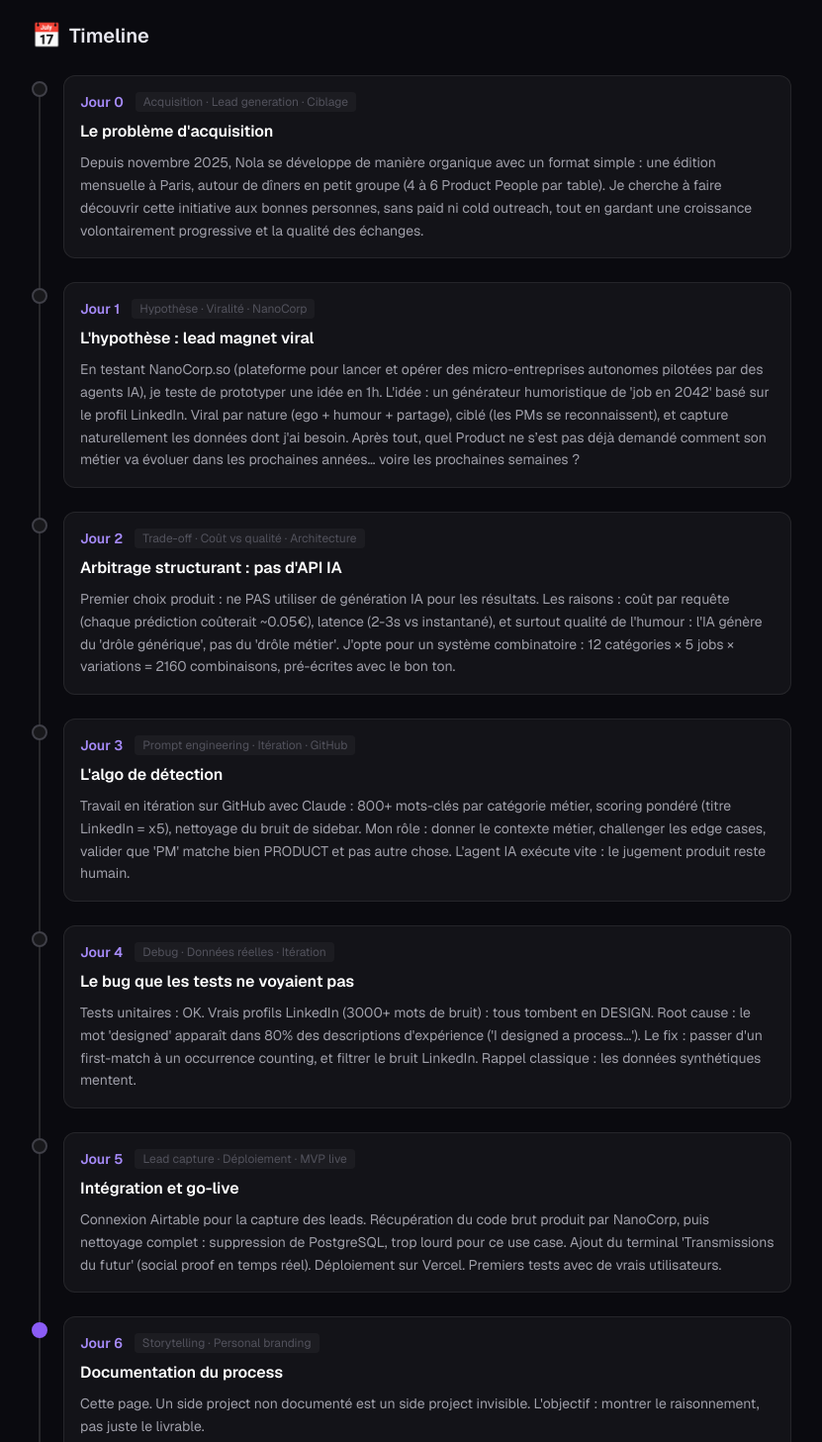
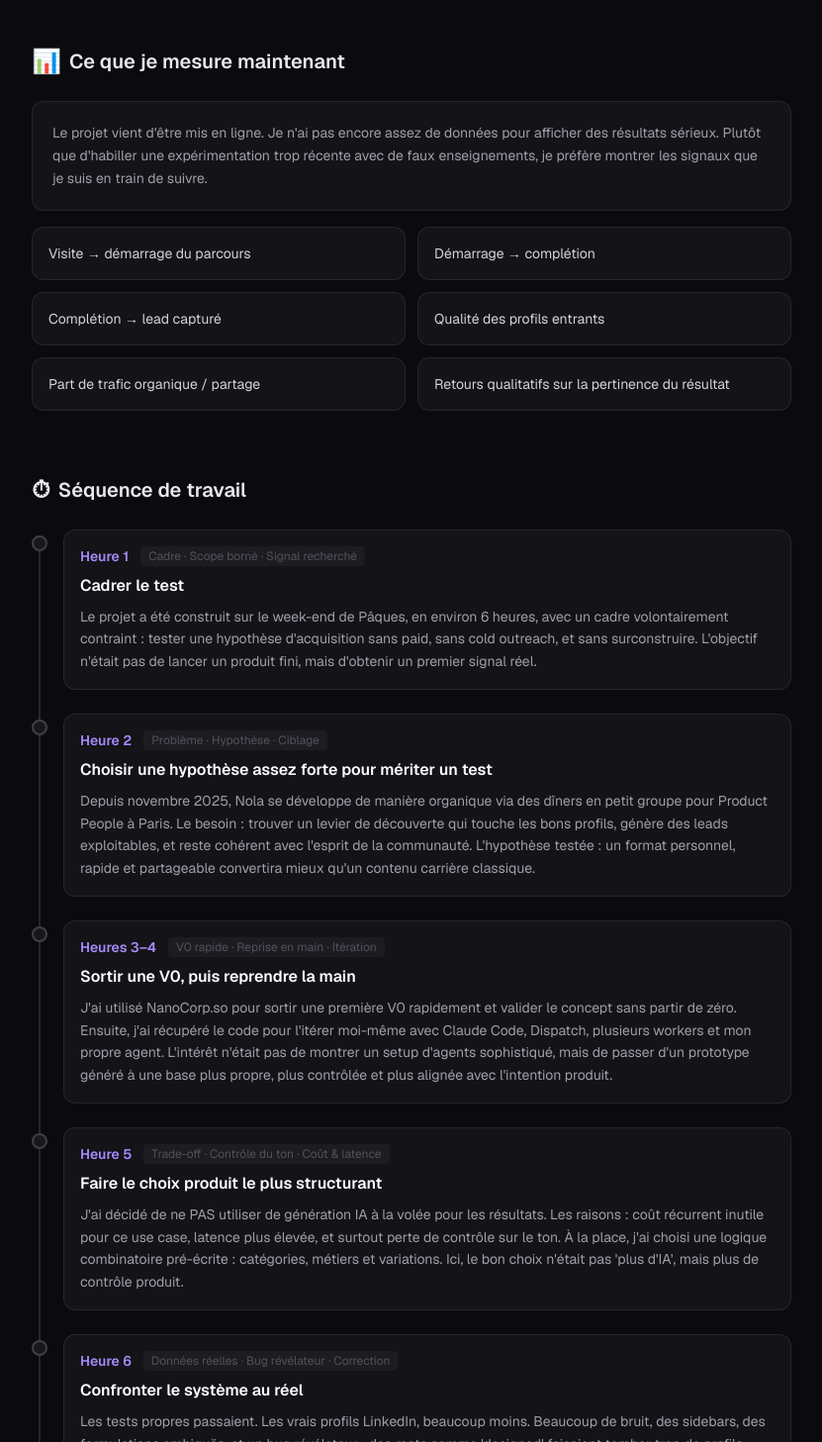
Before and after one commit to cheznola/loan, a Next.js app: page /making-of in a window 1280 px wide. Shown: the part 593-2050 px from the top of the page at 99% size, without its empty margins (224-1055 px from the left). Built offline with nearby package versions, Linux system fonts and the light colour scheme.

Commit message:
Update page.tsx

```diff
--- a/app/making-of/page.tsx
+++ b/app/making-of/page.tsx
@@ -8,74 +8,98 @@ import Link from "next/link";
 
 const TIMELINE = [
   {
-    day: "Jour 0",
-    title: "Le problème d'acquisition",
-    description: "Depuis novembre 2025, Nola se développe de manière organique avec un format simple : une édition mensuelle à Paris, autour de dîners en petit groupe (4 à 6 Product People par table). Je cherche à faire découvrir cette initiative aux bonnes personnes, sans paid ni cold outreach, tout en gardant une croissance volontairement progressive et la qualité des échanges.",
-    highlight: "Acquisition · Lead generation · Ciblage",
+    step: "Heure 1",
+    title: "Cadrer le test",
+    description:
+      "Le projet a été construit sur le week-end de Pâques, en environ 6 heures, avec un cadre volontairement contraint : tester une hypothèse d'acquisition sans paid, sans cold outreach, et sans surconstruire. L'objectif n'était pas de lancer un produit fini, mais d'obtenir un premier signal réel.",
+    highlight: "Cadre · Scope borné · Signal recherché",
   },
   {
-    day: "Jour 1",
-    title: "L'hypothèse : lead magnet viral",
-    description: "En testant NanoCorp.so (plateforme pour lancer et opérer des micro-entreprises autonomes pilotées par des agents IA), je teste de prototyper une idée en 1h. L'idée : un générateur humoristique de 'job en 2042' basé sur le profil LinkedIn. Viral par nature (ego + humour + partage), ciblé (les PMs se reconnaissent), et capture naturellement les données dont j'ai besoin. Après tout, quel Product ne s’est pas déjà demandé comment son métier va évoluer dans les prochaines années… voire les prochaines semaines ?",
-    highlight: "Hypothèse · Viralité · NanoCorp",
+    step: "Heure 2",
+    title: "Choisir une hypothèse assez forte pour mériter un test",
+    description:
+      "Depuis novembre 2025, Nola se développe de manière organique via des dîners en petit groupe pour Product People à Paris. Le besoin : trouver un levier de découverte qui touche les bons profils, génère des leads exploitables, et reste cohérent avec l'esprit de la communauté. L'hypothèse testée : un format personnel, rapide et partageable convertira mieux qu'un contenu carrière classique.",
+    highlight: "Problème · Hypothèse · Ciblage",
   },
   {
-    day: "Jour 2",
-    title: "Arbitrage structurant : pas d'API IA",
-    description: "Premier choix produit : ne PAS utiliser de génération IA pour les résultats. Les raisons : coût par requête (chaque prédiction coûterait ~0.05€), latence (2-3s vs instantané), et surtout qualité de l'humour : l'IA génère du 'drôle générique', pas du 'drôle métier'. J'opte pour un système combinatoire : 12 catégories × 5 jobs × variations = 2160 combinaisons, pré-écrites avec le bon ton.",
-    highlight: "Trade-off · Coût vs qualité · Architecture",
+    step: "Heures 3–4",
+    title: "Sortir une V0, puis reprendre la main",
+    description:
+      "J'ai utilisé NanoCorp.so pour sortir une première V0 rapidement et valider le concept sans partir de zéro. Ensuite, j'ai récupéré le code pour l'itérer moi-même avec Claude Code, Dispatch, plusieurs workers et mon propre agent. L'intérêt n'était pas de montrer un setup d'agents sophistiqué, mais de passer d'un prototype généré à une base plus propre, plus contrôlée et plus alignée avec l'intention produit.",
+    highlight: "V0 rapide · Reprise en main · Itération",
   },
   {
-    day: "Jour 3",
-    title: "L'algo de détection",
-    description: "Travail en itération sur GitHub avec Claude : 800+ mots-clés par catégorie métier, scoring pondéré (titre LinkedIn = x5), nettoyage du bruit de sidebar. Mon rôle : donner le contexte métier, challenger les edge cases, valider que 'PM' matche bien PRODUCT et pas autre chose. L'agent IA exécute vite : le jugement produit reste humain.",
-    highlight: "Prompt engineering · Itération · GitHub",
+    step: "Heure 5",
+    title: "Faire le choix produit le plus structurant",
+    description:
+      "J'ai décidé de ne PAS utiliser de génération IA à la volée pour les résultats. Les raisons : coût récurrent inutile pour ce use case, latence plus élevée, et surtout perte de contrôle sur le ton. À la place, j'ai choisi une logique combinatoire pré-écrite : catégories, métiers et variations. Ici, le bon choix n'était pas 'plus d'IA', mais plus de contrôle produit.",
+    highlight: "Trade-off · Contrôle du ton · Coût & latence",
   },
   {
-    day: "Jour 4",
-    title: "Le bug que les tests ne voyaient pas",
-    description: "Tests unitaires : OK. Vrais profils LinkedIn (3000+ mots de bruit) : tous tombent en DESIGN. Root cause : le mot 'designed' apparaît dans 80% des descriptions d'expérience ('I designed a process...'). Le fix : passer d'un first-match à un occurrence counting, et filtrer le bruit LinkedIn. Rappel classique : les données synthétiques mentent.",
-    highlight: "Debug · Données réelles · Itération",
+    step: "Heure 6",
+    title: "Confronter le système au réel",
+    description:
+      "Les tests propres passaient. Les vrais profils LinkedIn, beaucoup moins. Beaucoup de bruit, des sidebars, des formulations ambiguës, et un bug révélateur : des mots comme 'designed' faisaient tomber trop de profils dans DESIGN. Le correctif a consisté à passer d'un matching naïf à un scoring pondéré avec nettoyage du bruit. Rappel utile : les données synthétiques rassurent plus qu'elles n'apprennent.",
+    highlight: "Données réelles · Bug révélateur · Correction",
   },
   {
-    day: "Jour 5",
-    title: "Intégration et go-live",
-    description: "Connexion Airtable pour la capture des leads. Récupération du code brut produit par NanoCorp, puis nettoyage complet : suppression de PostgreSQL, trop lourd pour ce use case. Ajout du terminal 'Transmissions du futur' (social proof en temps réel). Déploiement sur Vercel. Premiers tests avec de vrais utilisateurs.",
-    highlight: "Lead capture · Déploiement · MVP live",
+    step: "Go-live",
+    title: "Mettre en ligne sans sur-ingénierie",
+    description:
+      "Connexion Airtable pour la capture des leads. Nettoyage du code récupéré depuis la V0, suppression de PostgreSQL jugé trop lourd pour ce use case, ajout du terminal 'Transmissions du futur' pour renforcer la preuve sociale, puis déploiement sur Vercel. Cette version n'est pas une V1 aboutie : c'est une V0 d'apprentissage mise au contact du réel.",
+    highlight: "Lead capture · Architecture légère · MVP live",
   },
   {
-    day: "Jour 6",
-    title: "Documentation du process",
-    description: "Cette page. Un side project non documenté est un side project invisible. L'objectif : montrer le raisonnement, pas juste le livrable.",
-    highlight: "Storytelling · Personal branding",
+    step: "Documentation",
+    title: "Documenter le raisonnement, pas seulement le livrable",
+    description:
+      "Cette page existe pour rendre visibles les décisions, les arbitrages et les limites. Un side project peut être amusant à regarder ; ce qui m'intéresse ici, c'est de montrer comment il a été cadré, ce qu'il permet de tester, et ce qu'il ne prouve pas encore.",
+    highlight: "Arbitrages · Limites · Documentation",
   },
 ];
 
 // ============================================
-// CONVICTIONS APPLIQUÉES (pas "learnings")
+// CHOIX STRUCTURANTS
 // ============================================
 
-const CONVICTIONS = [
+const DECISIONS = [
   {
-    title: "Ship fast, learn faster",
-    description: "Loan est sorti en 2 jours, avec des bugs connus et des features manquantes. Ce n'est pas de l'improvisation, c'est un choix : une V1 live génère du feedback réel, une V1 dans un doc ne génère rien. J'applique ce principe depuis mes débuts en Product.",
+    title: "Cadrer volontairement le projet",
+    description:
+      "Loan a été construit sur un temps très limité : un week-end de Pâques, environ 6 heures, avec du café, beaucoup de chocolat, et un scope volontairement borné. Le but n'était pas de maximiser ce que je pouvais construire, mais de tester vite une hypothèse d'acquisition sans dériver vers un side project infini.",
   },
   {
-    title: "L'IA est un accélérateur, pas un décideur",
-    description: "J'utilise des agents IA quotidiennement dans mon travail. Leur force : exécuter vite, explorer plus de pistes, réduire le coût cognitif des tâches répétitives. Leur limite : ils n'ont pas le contexte métier, le jugement produit, le 'pourquoi'. Sur Loan, l'IA a écrit 90% du code : mais l'orchestration et les arbitrages (pas de génération IA, scoring pondéré, gestion du bruit) sont des décisions humaines.",
+    title: "Utiliser l'IA comme accélérateur, pas comme preuve",
+    description:
+      "Ce projet m'a permis de continuer à expérimenter avec Claude Code, de tester Dispatch, et d'utiliser plusieurs workers ainsi que mon propre agent pour itérer plus vite. Mais la valeur du projet n'est pas dans le nombre d'outils utilisés : elle est dans ce que je fais du temps gagné. Ici, ce temps a servi à arbitrer, nettoyer, simplifier et confronter la V0 au réel.",
   },
   {
-    title: "Les données synthétiques mentent",
-    description: "Mes tests avec des profils de 50 mots passaient. Les vrais profils LinkedIn (3000+ mots, sidebar, bruit) plantaient. Ce n'est pas nouveau, mais c'est un rappel : valider avec du réel le plus tôt possible.",
+    title: "Reprendre le contrôle après la V0",
+    description:
+      "Dire que la première version a été sortie via NanoCorp.so ne me pose pas de problème, tant que la lecture reste juste : NanoCorp m'a aidé à générer une base rapidement, puis j'ai récupéré le code pour en faire quelque chose de plus propre, plus cohérent, et plus maîtrisé. L'intérêt n'est pas d'avoir une V0 en quelques minutes ; l'intérêt est ce qu'on choisit de garder, corriger ou jeter ensuite.",
   },
   {
     title: "Choisir ses batailles avec l'IA générative",
-    description: "Il était tentant de laisser l'IA générer les jobs 2042 à la volée : plus de variété, moins d'effort de rédaction. Mais : latence, coût récurrent, et surtout perte de contrôle sur le ton. 2160 combinaisons pré-écrites suffisent pour que chaque résultat semble unique. Le choix 'pas d'IA' était un choix produit, pas une contrainte technique.",
+    description:
+      "Il aurait été tentant de laisser l'IA générer les jobs 2042 à la volée. J'ai préféré ne pas le faire : coût par requête, latence, qualité de l'humour trop générique, et perte de contrôle sur le ton. Une logique combinatoire pré-écrite suffisait pour ce test. Le choix 'pas d'API IA' n'était pas une contrainte technique : c'était un choix produit.",
   },
 ];
 
 // ============================================
-// STACK - Orientée maîtrise IA
+// METRICS TO WATCH
+// ============================================
+
+const METRICS = [
+  "Visite → démarrage du parcours",
+  "Démarrage → complétion",
+  "Complétion → lead capturé",
+  "Qualité des profils entrants",
+  "Part de trafic organique / partage",
+  "Retours qualitatifs sur la pertinence du résultat",
+];
+
+// ============================================
+// STACK
 // ============================================
 
 const STACK_SECTIONS = [
@@ -88,18 +112,18 @@ const STACK_SECTIONS = [
     ],
   },
   {
-    title: "IA & Agents",
+    title: "Prototypage & itération",
     items: [
-      { label: "Agent principal", value: "Claude 4.5 Opus (Anthropic)" },
-      { label: "Plateforme d'orchestration", value: "NanoCorp.so - agents IA pour le prototypage" },
-      { label: "Méthode de travail", value: "Prompting itératif, context engineering, validation humaine systématique" },
+      { label: "V0", value: "NanoCorp.so - génération rapide d'une première base" },
+      { label: "Itération", value: "Claude Code + Dispatch + workers + agent personnel" },
+      { label: "Méthode", value: "Prompting itératif, context engineering, validation humaine systématique" },
     ],
   },
   {
     title: "Choix produit sur l'IA",
     items: [
-      { label: "Génération des résultats", value: "Algorithmique (pas d'API IA) - contrôle du ton, coût nul, latence zéro" },
-      { label: "Détection de catégorie", value: "Scoring pondéré + 800 mots-clés - pas de classification IA" },
+      { label: "Génération des résultats", value: "Algorithmique (pas d'API IA) - contrôle du ton, coût nul, latence instantanée" },
+      { label: "Détection de catégorie", value: "Scoring pondéré + mots-clés - pas de classification IA" },
     ],
   },
 ];
@@ -148,9 +172,11 @@ export default function MakingOfPage() {
           </p>
 
           <p className="text-zinc-500 mt-4 leading-relaxed">
-            Loan est un side project construit en 2 jours pour résoudre un problème
-            concret : générer des leads qualifiés pour une communauté de Product People.
-            Ce document retrace les choix, les arbitrages, et le travail avec des agents IA.
+            Loan est un side project construit sur le week-end de Pâques, en environ 6 heures,
+            avec un cadre volontairement contraint : tester rapidement une hypothèse d'acquisition
+            sans paid, sans cold outreach, et sans surconstruire. Ce document retrace les choix,
+            les arbitrages, les limites, et la manière dont j'ai utilisé les outils IA pour accélérer
+            l'exécution sans leur déléguer le jugement produit.
           </p>
         </div>
 
@@ -166,34 +192,61 @@ export default function MakingOfPage() {
           <p className="text-zinc-400 leading-relaxed">
             L'enjeu : trouver un levier d'acquisition qui <strong>cible les bons profils</strong> (PM, PO, CPO...),
             <strong> génère des leads exploitables</strong> (email + profil LinkedIn),
-            et <strong>scale sans budget pub</strong>. Un lead magnet viral était une piste à tester.
+            et <strong> reste cohérent avec l'esprit de Nola</strong>, sans paid ni cold outreach.
+            Un lead magnet viral était une piste à tester.
           </p>
+        </section>
+
+        {/* Ce que je mesure maintenant */}
+        <section className="mb-16">
+          <h2 className="text-xl font-semibold mb-6 flex items-center gap-2">
+            <span className="text-2xl">📊</span> Ce que je mesure maintenant
+          </h2>
+
+          <div className="p-5 rounded-xl bg-[var(--card-bg)] border border-[var(--card-border)] mb-4">
+            <p className="text-zinc-400 text-sm leading-relaxed">
+              Le projet vient d'être mis en ligne. Je n'ai pas encore assez de données pour afficher
+              des résultats sérieux. Plutôt que d'habiller une expérimentation trop récente avec de faux
+              enseignements, je préfère montrer les signaux que je suis en train de suivre.
+            </p>
+          </div>
+
+          <div className="grid gap-3 sm:grid-cols-2">
+            {METRICS.map((metric, i) => (
+              <div
+                key={i}
+                className="p-4 rounded-xl bg-[var(--card-bg)] border border-[var(--card-border)] text-sm text-zinc-300"
+              >
+                {metric}
+              </div>
+            ))}
+          </div>
         </section>
 
         {/* Timeline */}
         <section className="mb-16">
           <h2 className="text-xl font-semibold mb-6 flex items-center gap-2">
-            <span className="text-2xl">📅</span> Timeline
+            <span className="text-2xl">⏱</span> Séquence de travail
           </h2>
 
           <div className="relative">
-            {/* Vertical line */}
             <div className="absolute left-[7px] top-2 bottom-2 w-0.5 bg-zinc-800" />
 
             <div className="space-y-6">
               {TIMELINE.map((item, i) => (
                 <div key={i} className="relative pl-8">
-                  {/* Dot */}
-                  <div className={`absolute left-0 top-1.5 w-4 h-4 rounded-full border-2 ${
-                    i === TIMELINE.length - 1
-                      ? 'bg-[var(--accent)] border-[var(--accent)]'
-                      : 'bg-zinc-900 border-zinc-700'
-                  }`} />
+                  <div
+                    className={`absolute left-0 top-1.5 w-4 h-4 rounded-full border-2 ${
+                      i === TIMELINE.length - 1
+                        ? "bg-[var(--accent)] border-[var(--accent)]"
+                        : "bg-zinc-900 border-zinc-700"
+                    }`}
+                  />
 
                   <div className="p-4 rounded-xl bg-[var(--card-bg)] border border-[var(--card-border)]">
-                    <div className="flex items-center gap-3 mb-2">
+                    <div className="flex items-center gap-3 mb-2 flex-wrap">
                       <span className="text-[var(--accent-light)] font-semibold text-sm">
-                        {item.day}
+                        {item.step}
                       </span>
                       <span className="text-zinc-600 text-xs px-2 py-0.5 bg-zinc-800/50 rounded">
                         {item.highlight}
@@ -210,14 +263,14 @@ export default function MakingOfPage() {
           </div>
         </section>
 
-        {/* Convictions appliquées */}
+        {/* Choix structurants */}
         <section className="mb-16">
           <h2 className="text-xl font-semibold mb-6 flex items-center gap-2">
-            <span className="text-2xl">🎯</span> Convictions appliquées
+            <span className="text-2xl">🎯</span> Choix structurants
           </h2>
 
           <div className="grid gap-4">
-            {CONVICTIONS.map((item, i) => (
+            {DECISIONS.map((item, i) => (
               <div
                 key={i}
                 className="p-5 rounded-xl bg-[var(--card-bg)] border border-[var(--card-border)]"
@@ -231,7 +284,7 @@ export default function MakingOfPage() {
           </div>
         </section>
 
-        {/* Stack - Réorganisée par sections */}
+        {/* Stack */}
         <section className="mb-16">
           <h2 className="text-xl font-semibold mb-6 flex items-center gap-2">
             <span className="text-2xl">🛠</span> Stack & approche IA
@@ -263,7 +316,7 @@ export default function MakingOfPage() {
         <section className="text-center py-8 border-t border-zinc-800">
           <h2 className="text-xl font-semibold mb-3">Envie d'échanger ?</h2>
           <p className="text-zinc-400 mb-6">
-            Product Manager, actuellement en recherche d'opportunités.<br/>
+            Product Manager, actuellement en recherche d'opportunités.<br />
             Je fais aussi dîner des Product People avec Nola.
           </p>
 
@@ -292,7 +345,7 @@ export default function MakingOfPage() {
 
         {/* Footer signature */}
         <div className="text-center text-zinc-600 text-sm pt-8">
-          Side project, shipping réel, arbitrages assumés.
+          Side project, cadre volontairement contraint, arbitrages assumés.
         </div>
       </div>
     </div>
```
